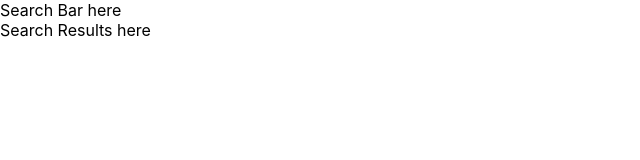
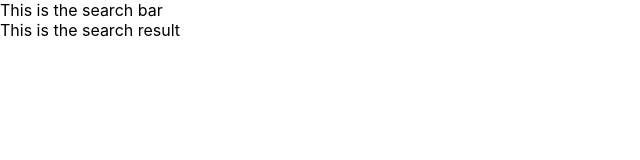
Before and after one commit to emilietonnessen/react-search, a React (Create React App) app: page / in a window 1280 px wide. Shown: the top 160 px of the page, without its empty margins (0-640 px from the left). Built offline with nearby package versions, Linux system fonts and the light colour scheme; no server answers; the HTML template or start-up script is replaced by a standard one.

Commit message:
Adding basic structure to the searchbar and search result

```diff
--- a/src/components/search/Search.tsx
+++ b/src/components/search/Search.tsx
@@ -2,6 +2,8 @@ import { Component } from 'react';
 import magnifyingGlass from '../../assets/magnifying-glass.svg';
 import cross from '../../assets/cross.svg';
 import { api } from '../../constants/api';
+import SearchBar from './SearchBar';
+import SearchResults from './SearchResults';
 
 interface State {
     ships: [];
@@ -30,12 +32,9 @@ class Search extends Component {
     render() {
         return (
             <>
-                <div>
-                    Search Bar here
-                </div>
-                <div>
-                    Search Results here
-                </div>
+                <SearchBar />
+
+                <SearchResults />
             </>
         )
     }
--- /dev/null
+++ b/src/components/search/SearchBar.tsx
@@ -0,0 +1,11 @@
+import React from 'react'
+
+const SearchBar = () => {
+    return (
+        <div>
+            This is the search bar
+        </div>
+    )
+}
+
+export default SearchBar;
--- /dev/null
+++ b/src/components/search/SearchResults.tsx
@@ -0,0 +1,11 @@
+import React from 'react'
+
+const SearchResults = () => {
+    return (
+        <div>
+            This is the search result
+        </div>
+    )
+}
+
+export default SearchResults
```
